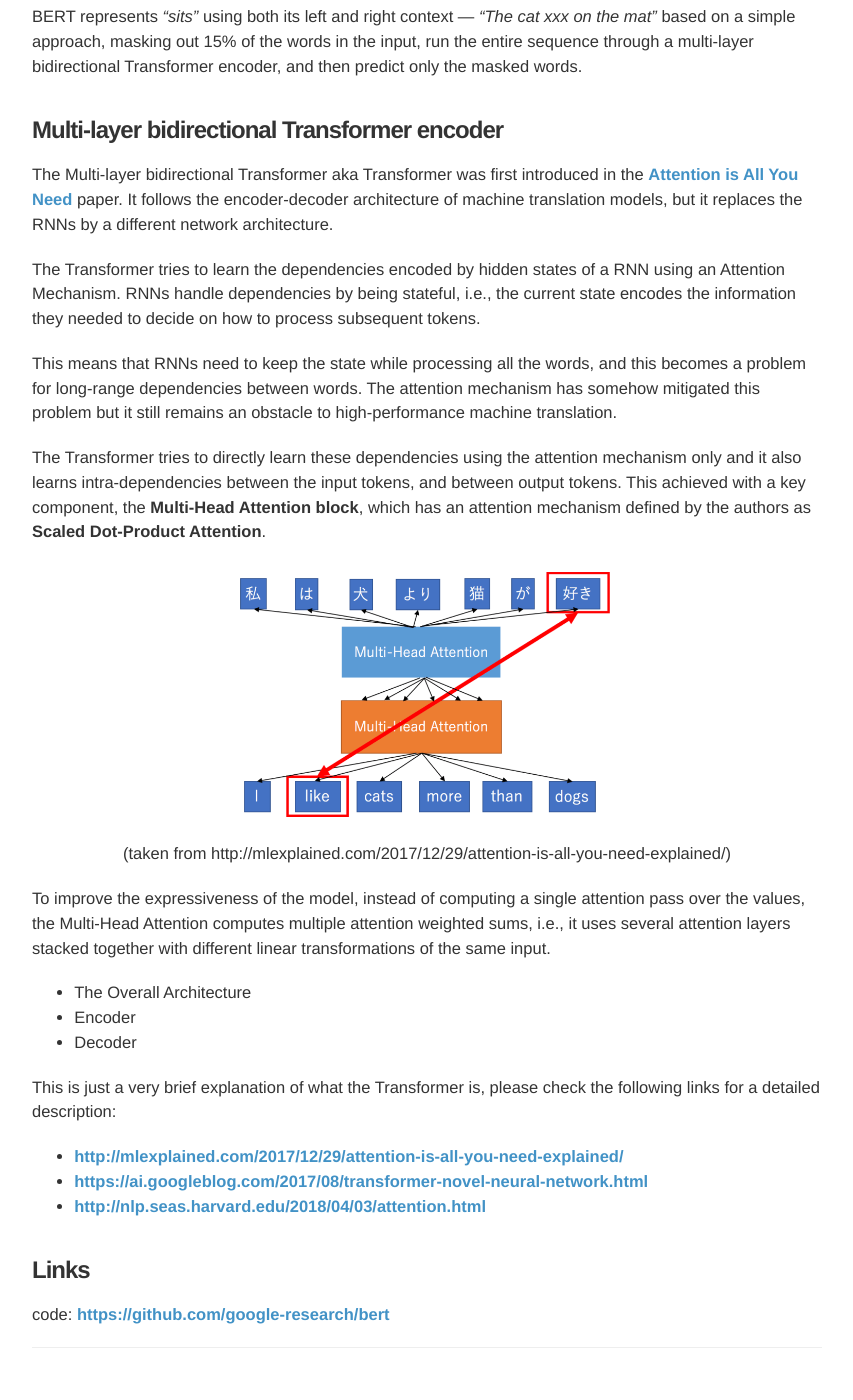
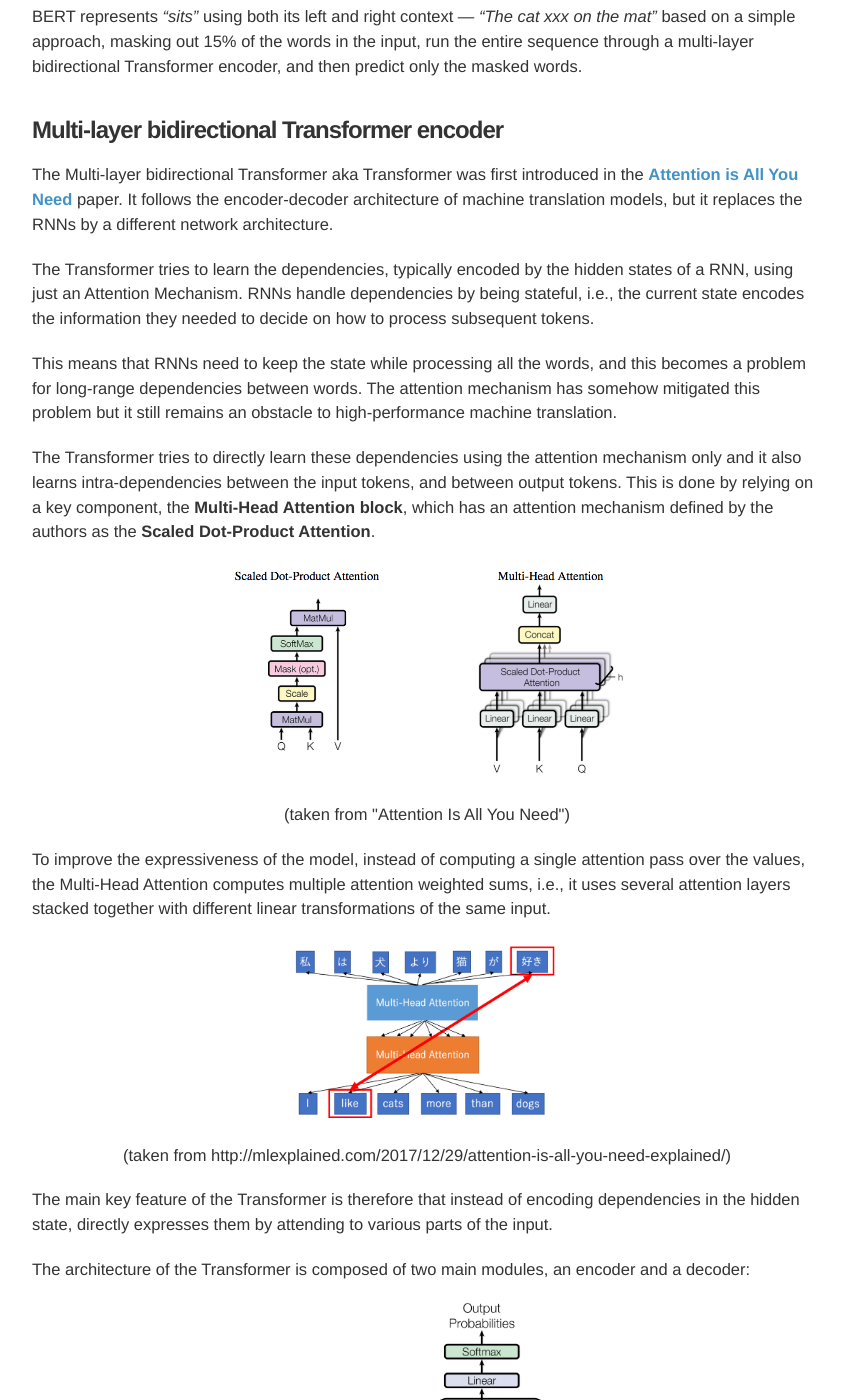
Before and after one commit to davidsbatista/davidsbatista.net, a Jekyll site: the page built from _posts/2018-12-06-Word_Embeddings.md, in a window 1280 px wide and 1400 px high, scrolled down 7327 px. Shown: the whole window, without its empty margins (213-1066 px from the left). Built offline with Jekyll 4.4.1, drawn with Linux system fonts in a browser that asks for light colours; nearby versions of some CDN libraries; some web fonts are replaced; formulas are drawn with MathJax 3; some of the changed text lies outside the part shown.

Commit message:
continue writing the embeddings and language model post

```diff
--- a/_posts/2018-12-06-Word_Embeddings.md
+++ b/_posts/2018-12-06-Word_Embeddings.md
@@ -270,42 +270,54 @@
 
 The Multi-layer bidirectional Transformer aka Transformer was first introduced in the [Attention is All You Need](https://papers.nips.cc/paper/7181-attention-is-all-you-need.pdf) paper. It follows the encoder-decoder architecture of machine translation models, but  it replaces the RNNs by a different network architecture.
 
-The Transformer tries to learn the dependencies encoded by hidden states of a RNN using an Attention Mechanism. RNNs handle dependencies by being stateful, i.e., the current state encodes the information they needed to decide on how to process subsequent tokens.
+The Transformer tries to learn the dependencies, typically encoded by the hidden states of a RNN, using just an Attention Mechanism. RNNs handle dependencies by being stateful, i.e., the current state encodes the information they needed to decide on how to process subsequent tokens.
 
 This means that RNNs need to keep the state while processing all the words, and this becomes a problem for long-range dependencies between words. The attention mechanism has somehow mitigated this problem but it still remains an obstacle to high-performance machine translation.
 
-The Transformer tries to directly learn these dependencies using the attention mechanism only and it also learns intra-dependencies between the input tokens, and between output tokens. This achieved with a key component, the __Multi-Head Attention block__, which has an attention mechanism
-defined by the authors as __Scaled Dot-Product Attention__.
+The Transformer tries to directly learn these dependencies using the attention mechanism only and it also learns intra-dependencies between the input tokens, and between output tokens. This is done by relying on a key component, the __Multi-Head Attention block__, which has an attention mechanism defined by the authors as the __Scaled Dot-Product Attention__.
 
 <figure>
-  <img style="width: 50%; height: 50%" src="/assets/images/2018-12-06-attention_path_length.png">
-  <figcaption><br> (taken from http://mlexplained.com/2017/12/29/attention-is-all-you-need-explained/)</figcaption>
+  <img style="width: 50%; height: 50%" src="/assets/images/2018-12-06-transformer_attention.png">
+  <figcaption><br> (taken from "Attention Is All You Need")</figcaption>
 </figure>
 
 To improve the expressiveness of the model, instead of computing a single attention pass over the values, the Multi-Head Attention computes multiple attention weighted sums, i.e., it uses several attention layers stacked together with different linear transformations of the same input.
 
-- The Overall Architecture
-- Encoder
-- Decoder
+<figure>
+  <img style="width: 35%; height: 35%" src="/assets/images/2018-12-06-attention_path_length.png">
+  <figcaption><br> (taken from http://mlexplained.com/2017/12/29/attention-is-all-you-need-explained/)</figcaption>
+</figure>
 
-This is just a very brief explanation of what the Transformer is, please check the following links for a detailed description:
+The main key feature of the Transformer is therefore that instead of encoding dependencies in the hidden state, directly expresses them by attending to various parts of the input.
+
+The architecture of the Transformer is composed of two main modules, an encoder and a decoder:
+
+<figure>
+  <img style="width: 40%; height: 40%" src="/assets/images/2018-12-06-transformer_encoding_decoding_arch.png">
+  <figcaption><br> (taken from "Attention Is All You Need")</figcaption>
+</figure>
+
+
+An important sub-layer in the decoder, which is a modification of the Multi-Head Attention network, called the “masked multi-head attention” network.
+This network attends over the previous decoder states, so plays a similar role to the decoder hidden state in traditional machine translation architectures. The reason there is a mask is that the inputs to the decoder are the outputs of the decoder at previous time steps, and need to be constrained so that the output at position i  only depend on outputs that come before i . This is more of a technical detail than a key architectural feature.
+
+Since this network cannot naturally make use of the position of the words in the input sequence, these need to be encoded, the positional encoding operation after the input explicitly encode the relative/absolute positions of the inputs as vectors and are then added to the input embeddings.
+
+This is just a very brief explanation of what the Transformer is, please check the original paper and following links for a more detailed description:
 
 - [http://mlexplained.com/2017/12/29/attention-is-all-you-need-explained/](http://mlexplained.com/2017/12/29/attention-is-all-you-need-explained/)
 - [https://ai.googleblog.com/2017/08/transformer-novel-neural-network.html](https://ai.googleblog.com/2017/08/transformer-novel-neural-network.html)
 - [http://nlp.seas.harvard.edu/2018/04/03/attention.html](https://ai.googleblog.com/2017/08/transformer-novel-neural-network.html)
 
+#### __Links__
+
+code: [https://github.com/google-research/bert](https://github.com/google-research/bert)
+
+
 <!--
 Attention Mechanism
 https://www.youtube.com/watch?v=XrZ_Y4koV5A&feature=youtu.be&t=249
-https://lilianweng.github.io/lil-log/2018/06/24/attention-attention.html
 -->
-
-
-
-
-#### __Links__
-
-code: [https://github.com/google-research/bert](https://github.com/google-research/bert)
 
 <!--
 https://towardsdatascience.com/bert-explained-state-of-the-art-language-model-for-nlp-f8b21a9b6270
```
Also changed, not shown: assets/images/2018-12-06-transformer_attention.png (added), assets/images/2018-12-06-transformer_encoding_decoding_arch.png (added).
